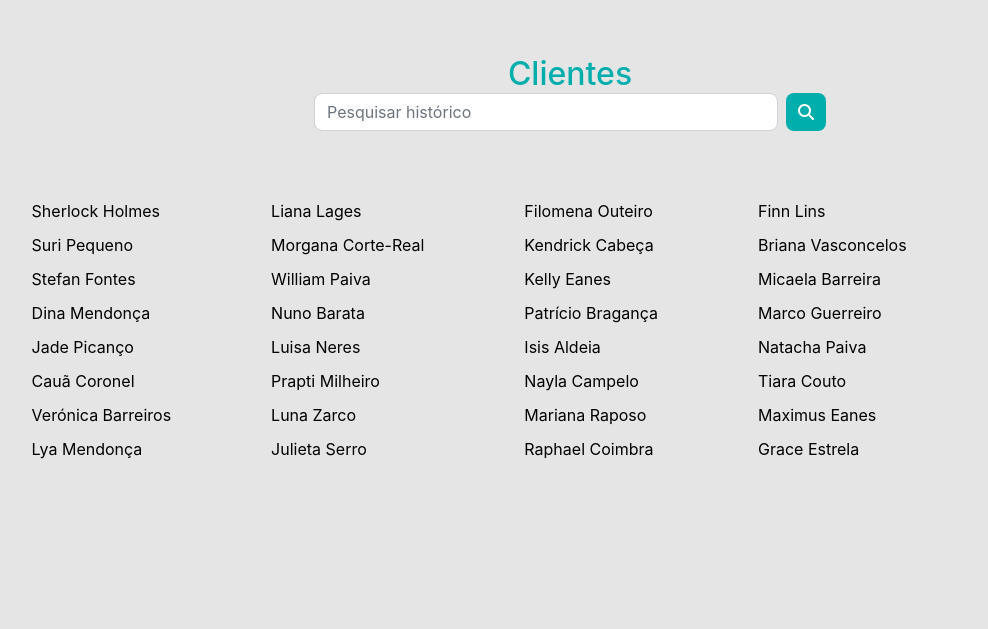
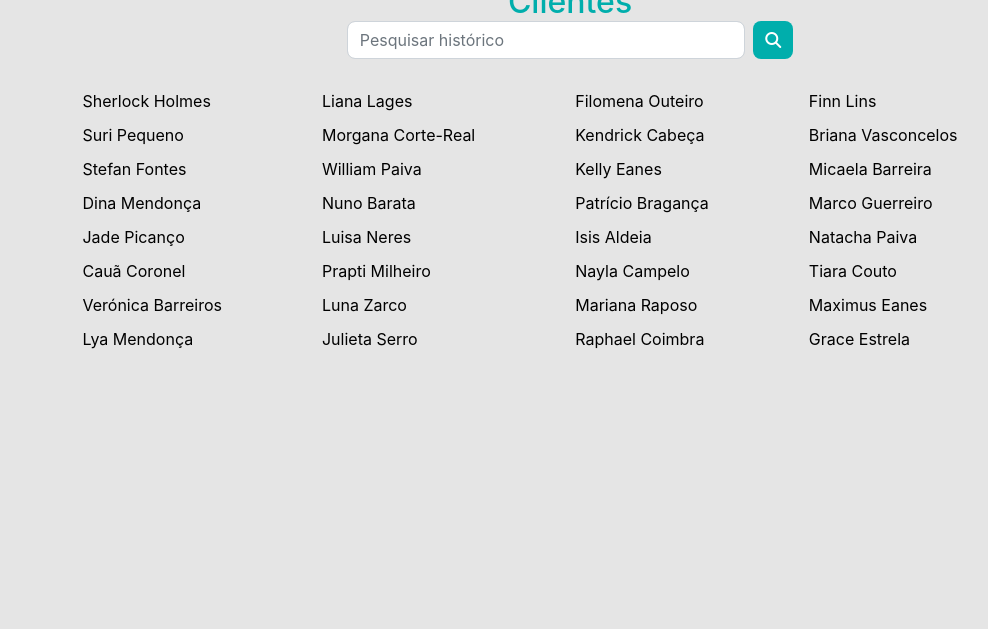
Before and after one commit to nathaliaacouto/PetStory, a Flask app: page /clientes in a window 1280 px wide. Shown: the part 171-800 px from the top of the page, without its empty margins (70-1058 px from the left). Run offline with Flask 2, Linux system fonts and the light colour scheme; some libraries are stand-ins or nearby versions.

Commit message:
ajuste da página de busca

```diff
--- a/app/static/css/busca_clientes.css
+++ b/app/static/css/busca_clientes.css
@@ -9,16 +9,25 @@ body {
         background-color: var(--petst-background-color);
 }
 
+.container1 {
+        display: flex;
+        justify-content: center;
+        margin-top: 20px;
+}
+
+.search {
+        display: flex;
+        justify-content: center;
+}
+
 .title {
         text-align: center;
-        margin-top: 10%;
+        margin-top: 5%;
         color: var(--petst-primary-color);
 }
 
 .d-flex {
         width: 40%;
-        position: absolute;
-        left: 30%;
 }
 
 .form-control {
@@ -40,11 +49,7 @@ body {
         border: none;
 }
 
-.container {
-        position: absolute;
-        top: 45%;
-        left: 7%;
-}
+
 
 li {
         margin-top: 10px;
--- a/app/templates/busca_clientes.html
+++ b/app/templates/busca_clientes.html
@@ -4,17 +4,18 @@
 {% endblock %}
 
 {% block content %}
+<div class="container">
         <div class="title">
                 <h2>Clientes</h2>
         </div>
-        <div class="search">
+        <div class="search text-center">
                 <form class="d-flex">
                         <input class="form-control me-2" type="search" placeholder="Pesquisar histórico" aria-label="Search">
                         <button class="btn btn-outline-success" type="submit"><i class="fas fa-search"></i></button>
                 </form>
         </div>
 
-        <div class="container">
+        <div class="container1">
                 <div class="collum">
                         <ul>
                                 <li><a class="client" href="historico.html">Sherlock Holmes</a></li>
@@ -64,6 +65,7 @@
                         </ul>
                 </div>
         </div>
+</div>
 
         <script src="https://kit.fontawesome.com/32620faf14.js" crossorigin="anonymous"></script>
 {% endblock %}
```
